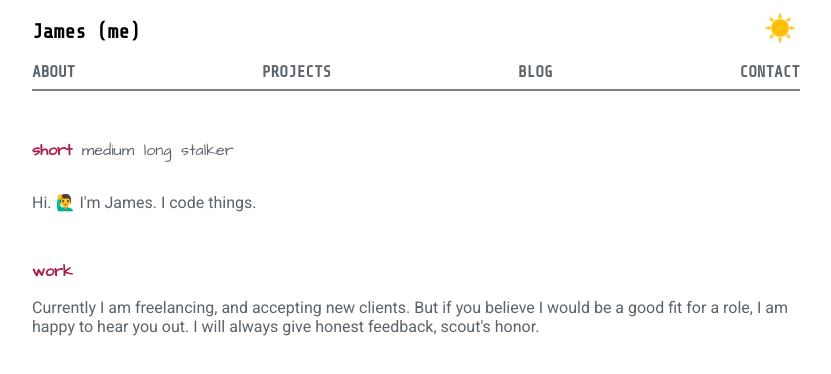
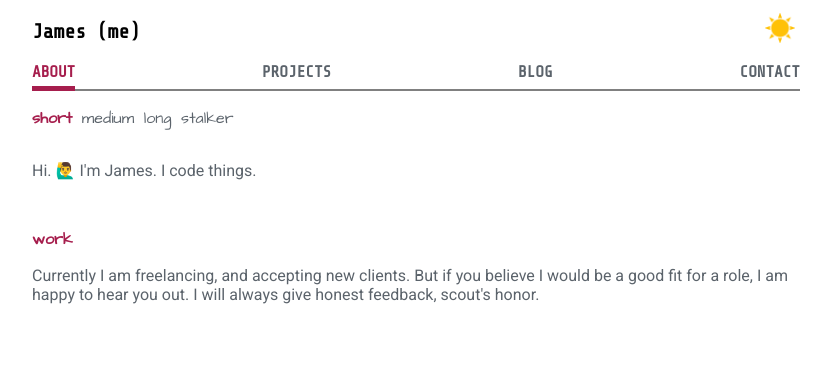
Before and after one commit to jamesncox/portfolio-v2, a React (Create React App) app: page / in a window 1280 px wide. Shown: the top 374 px of the page, without its empty margins (224-1055 px from the left). Built offline with nearby package versions, Linux system fonts and the light colour scheme.

Commit message:
Update App.js colors, margings

```diff
--- a/src/stylesheets/App.css
+++ b/src/stylesheets/App.css
@@ -17,10 +17,14 @@ body {
 
     /* reds */
     --brick-red: #a61e4d;
+    --red: rgb(194, 39, 93);
 
     /* blues */
     --slate-blue: rgb(32, 43, 53);
     --sky-blue: rgb(80, 156, 255);
+
+    /* oranges */
+    --orange: rgb(255, 102, 14);
 
     /* fonts */
     --bold: bold;
@@ -50,7 +54,7 @@ body.dark {
     --background-color: var(--slate-blue);
 
     /* titles, headers and text */
-    --name-color: var(--sky-blue);
+    --name-color: var(--brick-red);
     --menu-color: var(--white);
     --description-color: var(--white);
     --font-weight: var(--bold);
@@ -95,7 +99,7 @@ body.dark {
 
 /* SelectBio styles */
 .bio-menu-wrapper {
-    margin-top: 2rem;
+    /* margin-top: 2rem; */
     display: flex;
     /* justify-content: space-between;  */
 }
```
